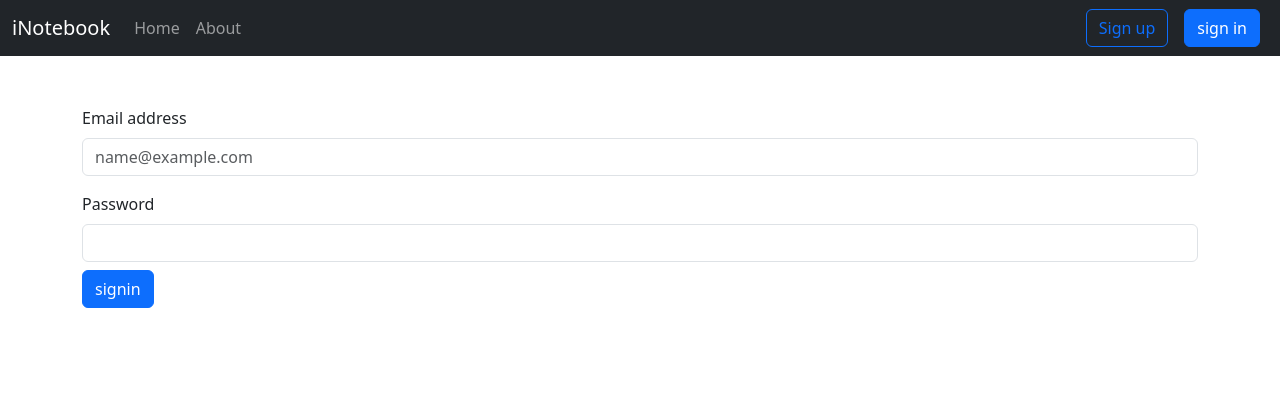
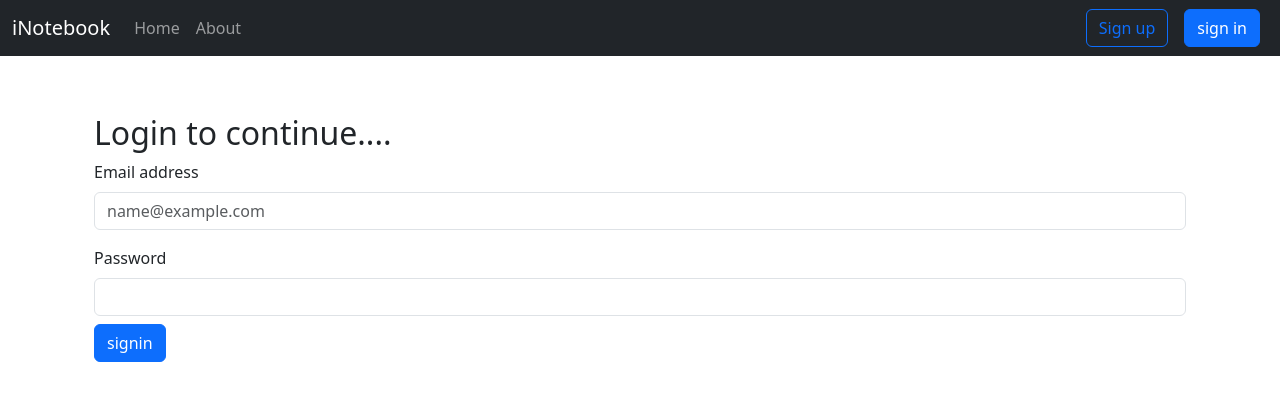
Before and after one commit to mohammedarmaan/iNotebook, a React (Vite) app: page /signin in a window 1280 px wide. Shown: the top 400 px of the page. Built offline with nearby package versions, Linux system fonts and the light colour scheme.

Commit message:
some changes

```diff
--- a/src/components/Navbar.jsx
+++ b/src/components/Navbar.jsx
@@ -12,7 +12,7 @@ const Navbar = () => {
 
   const handleSignout = () => {
     localStorage.removeItem("token");
-    navigate("/signin");
+    navigate("/");
   };
 
   return (
--- a/src/components/Signin.jsx
+++ b/src/components/Signin.jsx
@@ -27,6 +27,7 @@ const Signin = ({ showAlert }) => {
       localStorage.setItem("token", json.authtoken);
       // Redirect
       navigate("/");
+      showAlert("successfully signed in", "success");
     } else {
       // alert("wrong credentials")
       showAlert("Wrong credentials", "danger");
@@ -37,6 +38,8 @@ const Signin = ({ showAlert }) => {
   };
   return (
     <>
+      <div className="container mt-2">
+        <h2>Login to continue....</h2>
         <form onSubmit={handleSubmit}>
           <div className="mb-3">
             <label htmlFor="email" className="form-label">
@@ -69,6 +72,7 @@ const Signin = ({ showAlert }) => {
             signin
           </button>
         </form>
+      </div>
     </>
   );
 };
--- a/src/components/Signup.jsx
+++ b/src/components/Signup.jsx
@@ -31,7 +31,7 @@ const Signup = ( props ) => {
             props.showAlert("Successfully signed up", "success")
           }
           else{
-            props.showAlert("Invaild credentials", "danger")
+            props.showAlert("User with this email already exists", "danger")
 
           }
     }
@@ -40,6 +40,7 @@ const Signup = ( props ) => {
       };
   return (
     <>
+    <div className="container mt-2">
    <form onSubmit={handleSubmit}>
       <div className="mb-3">
         <label htmlFor="name" className="form-label">
@@ -101,7 +102,7 @@ const Signup = ( props ) => {
 
       <button type="submit" className="btn btn-primary my-2 ">sign-up</button>
       </form>
-
+      </div>
     </>
   )
 }
```
Lines whose indentation alone changed are shown as unchanged.
